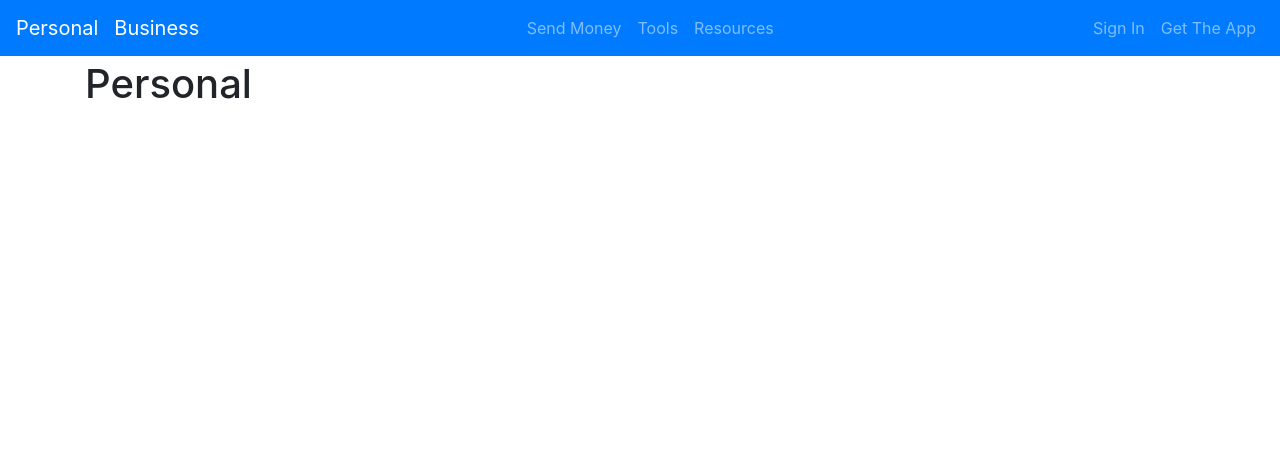
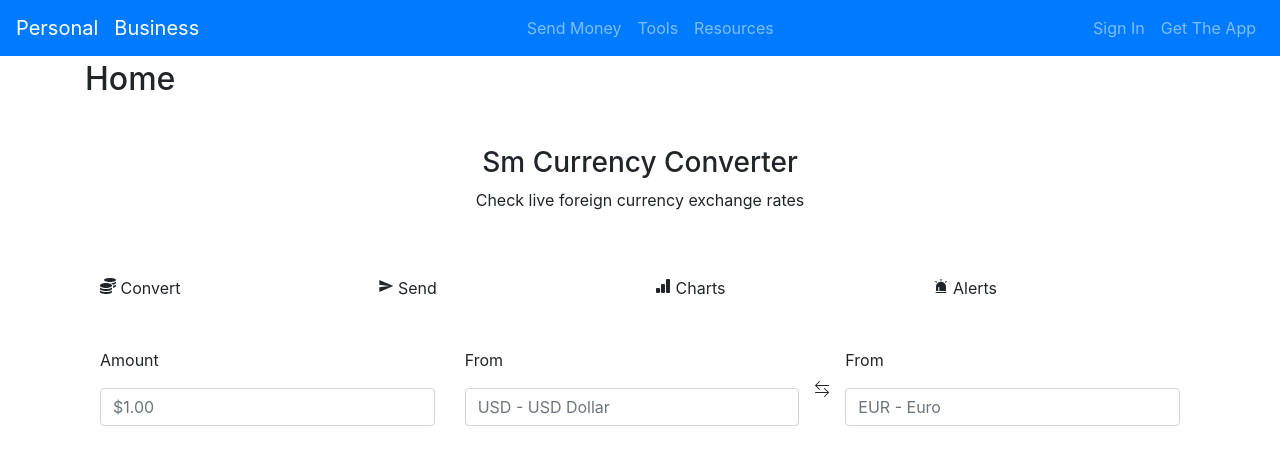
Before and after one commit to sebasmoreno-dev/Reto-1-Tasa-de-Cambio, a React (Vite) app: page / in a window 1280 px wide. Shown: the top 464 px of the page. Built offline with nearby package versions, Linux system fonts and the light colour scheme.

Commit message:
Working on the home page

```diff
--- a/package.json
+++ b/package.json
@@ -13,6 +13,7 @@
     "react": "^18.0.0",
     "react-bootstrap": "^2.4.0",
     "react-dom": "^18.0.0",
+    "react-icons": "^4.4.0",
     "react-router-dom": "^6.3.0"
   },
   "devDependencies": {
--- /dev/null
+++ b/src/Exchange/pages/Home.jsx
@@ -0,0 +1,69 @@
+import React from 'react'
+import Container from 'react-bootstrap/Container';
+import Row from 'react-bootstrap/Row';
+import Col from 'react-bootstrap/Col';
+import { BsBarChartFill, BsArrowLeftRight } from "react-icons/bs";
+import { MdSend } from "react-icons/md";
+import { FaCoins } from "react-icons/fa";
+import { AiFillAlert } from "react-icons/ai";
+import Button from 'react-bootstrap/Button';
+import Form from 'react-bootstrap/Form';
+
+export const Home = () => {
+  return (
+    <>
+      <h2>Home</h2>
+
+
+
+      <Container className="mb-3 mt-5 ">
+
+        <div className='d-flex justify-content-center flex-column align-items-center'>
+          <h3>Sm Currency Converter</h3>
+        <p>Check live foreign currency exchange rates</p>
+        </div>
+
+
+        <Row className="mb-3 mt-5">
+          <Col><FaCoins/> Convert</Col>
+          <Col><MdSend/> Send</Col>
+          <Col><BsBarChartFill/> Charts</Col>
+          <Col><AiFillAlert/> Alerts</Col>
+        </Row>
+
+        <div>
+
+        <Form>
+          <Form.Group className="mb-3">
+            <Row className="mb-3 mt-5 align-items-center">
+              <Col>
+                <p>Amount</p>
+                <Form.Control type="number" placeholder="$1.00" />
+                <Form.Text className="text-muted">
+                </Form.Text>
+              </Col>
+
+              <Col>
+                <p>From</p>
+                <Form.Control type="email" placeholder="USD - USD Dollar" />
+                <Form.Text className="text-muted">
+                </Form.Text>
+              </Col>
+
+              <BsArrowLeftRight />
+
+              <Col>
+                <p>From</p>
+                <Form.Control type="text" placeholder="EUR - Euro" />
+                <Form.Text className="text-muted">
+                </Form.Text>
+              </Col>
+
+          </Row>
+          </Form.Group>
+        </Form>
+        </div>
+      </Container>
+    </>
+  )
+}
--- /dev/null
+++ b/src/Exchange/pages/index.js
@@ -0,0 +1,4 @@
+import { BsBarChartFill } from "react-icons/bs";
+import { MdSend } from "react-icons/md";
+import { FaCoins } from "react-icons/fa";
+import { AiFillAlert } from "react-icons/ai";
--- a/src/Exchange/routers/DashboardRoutes.jsx
+++ b/src/Exchange/routers/DashboardRoutes.jsx
@@ -8,6 +8,7 @@ import { Tools } from "../pages/Tools.jsx";
 import { Resources } from "../pages/Resources.jsx";
 import { SignIn } from "../pages/SignIn.jsx";
 import { GetTheApp } from "../pages/GetTheApp.jsx";
+import { Home } from "../pages/Home.jsx";
 
 export const DashboardRoutes = () => {
   return (
@@ -29,7 +30,7 @@ export const DashboardRoutes = () => {
 
 
 
-          <Route path="/" element={<Personal />} />
+          <Route path="/" element={<Home />} />
         </Routes>
 
       </div>
```
Also changed, not shown: src/Exchange/components/NavBar.jsx (indentation only), 1 other file (tests, documents, lock files or other folders).
